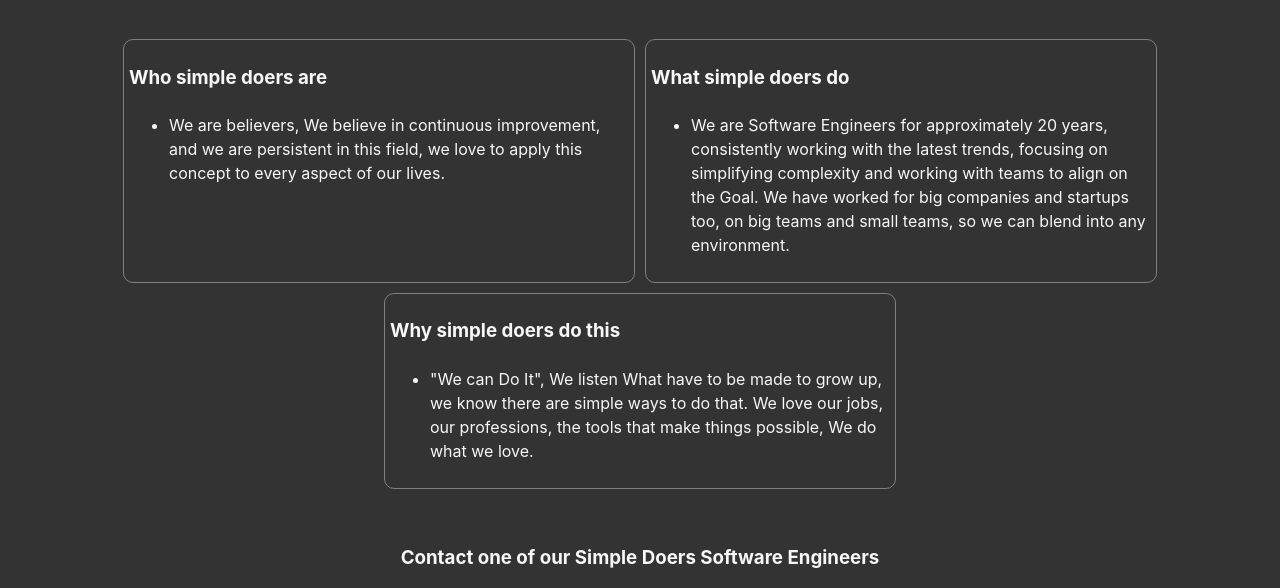
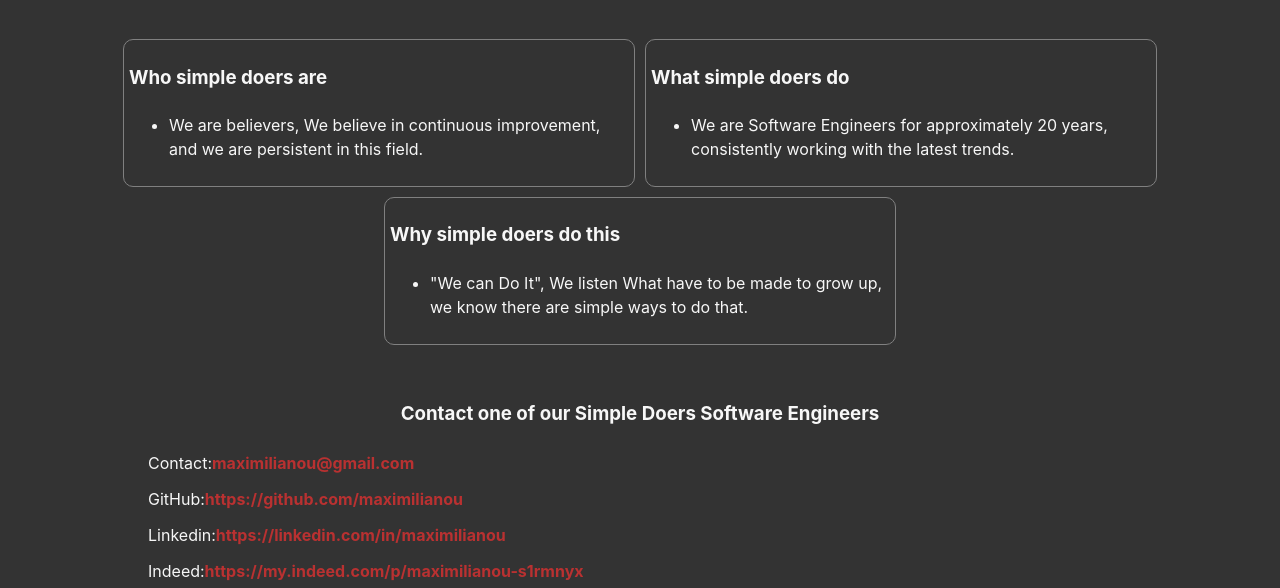
Before and after one commit to maximilianou/maximilianou.github.io, a plain HTML site: page index.html in a window 1280 px wide. Shown: the part 193-781 px from the top of the page. Drawn offline with Linux system fonts and the light colour scheme; a script that the page names is missing.

Commit message:
Update index.html

```diff
--- a/index.html
+++ b/index.html
@@ -13,19 +13,19 @@
       <article class='who'>
         <h3>Who simple doers are </h3>
         <ul>
-          <li>We are believers, We believe in continuous improvement, and we are persistent in this field, we love to apply this concept to every aspect of our lives.</li>
+          <li>We are believers, We believe in continuous improvement, and we are persistent in this field.</li>
         </ul>
       </article>
       <article class='who'>
         <h3>What simple doers do </h3>
         <ul>
-          <li>We are Software Engineers for approximately 20 years, consistently working with the latest trends, focusing on simplifying complexity and working with teams to align on the Goal. We have worked for big companies and startups too, on big teams and small teams, so we can blend into any environment.</li>
+          <li>We are Software Engineers for approximately 20 years, consistently working with the latest trends.</li>
         </ul>
       </article>
       <article class='who'>
         <h3>Why simple doers do this</h3>
         <ul>
-          <li alt='"Possiamo farlo", ascoltiamo ciò che deve essere fatto per crescere, sappiamo che ci sono modi semplici per farlo. Amiamo il nostro lavoro, le nostre professioni, gli strumenti che rendono le cose possibili, facciamo ciò che amiamo.'>"We can Do It", We listen What have to be made to grow up, we know there are simple ways to do that. We love our jobs, our professions, the tools that make things possible, We do what we love.</li>
+          <li alt='"Possiamo farlo", ascoltiamo ciò che deve essere fatto per crescere, sappiamo che ci sono modi semplici per farlo. Amiamo il nostro lavoro, le nostre professioni, gli strumenti che rendono le cose possibili, facciamo ciò che amiamo.'>"We can Do It", We listen What have to be made to grow up, we know there are simple ways to do that.</li>
         </ul>
       </article>
     </section>
```
